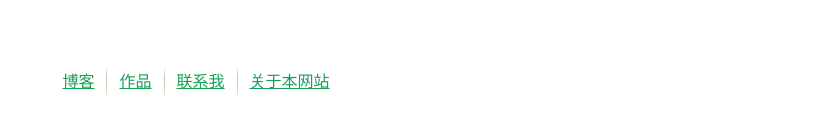
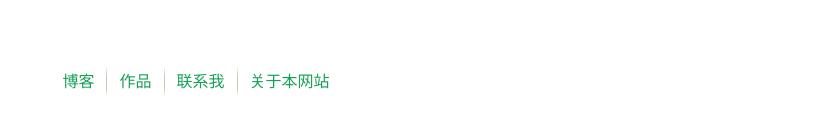
Before and after one commit to AshenBird/mcswift.me, a Nuxt app: page / in a window 1280 px wide. Shown: the part 291-426 px from the top of the page, without its empty margins (444-1280 px from the left). Built offline with nearby package versions, Linux system fonts and the light colour scheme; some icons are missing.

Commit message:
样式修复

```diff
--- a/pages/index.vue
+++ b/pages/index.vue
@@ -84,7 +84,7 @@ const store = inject("store") as Store
   flex-direction: column;
   height: calc(100vh - 80px);
 }
-.social-media-nav-item， .home-nav-item{
+.social-media-nav-item, .home-nav-item{
   text-decoration: none;
 }
 /* .social-media-nav-item{
```
